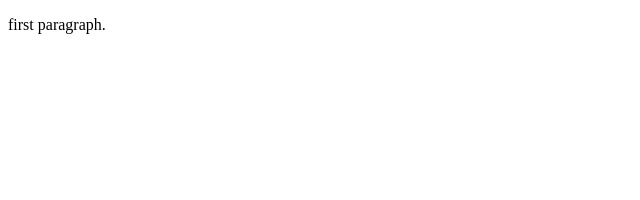
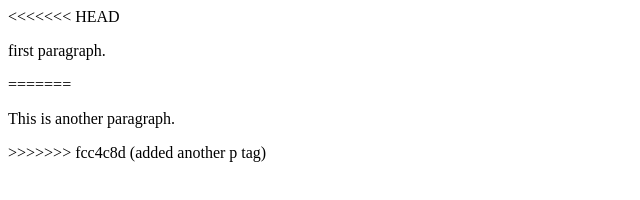
Before and after one commit to sdykes/learning-git, a plain HTML site: page index.html in a window 1280 px wide. Shown: the whole page, without its empty margins (0-640 px from the left). Drawn offline with Linux system fonts and the light colour scheme.

Commit message:
added another p tag

```diff
--- a/index.html
+++ b/index.html
@@ -4,6 +4,10 @@
 <title>Page Title</title>
 </head>
 <body>
+<<<<<<< HEAD
   <p>first paragraph.</p>
+=======
+    <p>This is another paragraph.</p>
+>>>>>>> fcc4c8d (added another p tag)
 </body>
 </html>
```
